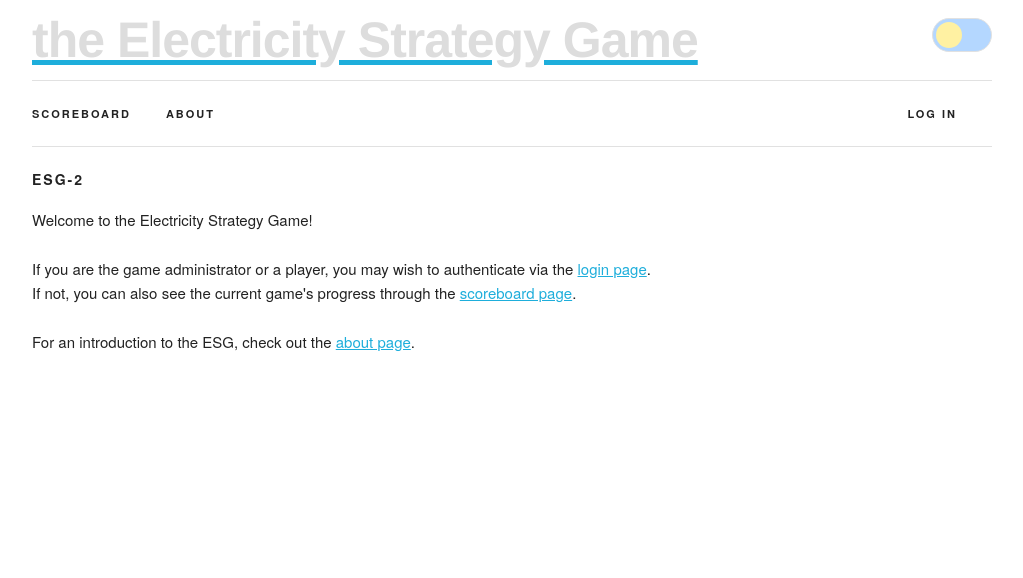
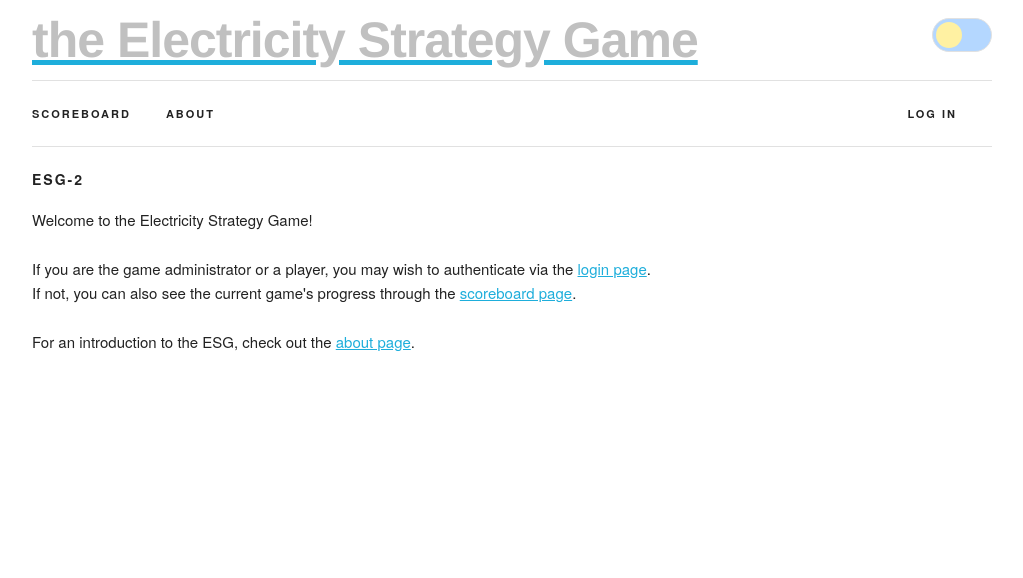
Before and after one commit to BenjaminHLee/ESG-2, a Flask app: page / in a window 1280 px wide. Shown: the top 578 px of the page, without its empty margins (128-1151 px from the left). Run offline with Flask 2, Linux system fonts and the light colour scheme; parts of the project's set-up code (start-up, migrations or seed data) failed here and were passed over; some libraries are stand-ins or nearby versions.

Commit message:
ESG header darker in light theme
Increased bright mode darkness of esg header text in response to user feedback

```diff
--- a/esg2/static/style.css
+++ b/esg2/static/style.css
@@ -19,7 +19,7 @@
   --navbar-link-color: #222;
   --navbar-name-color: #aaa;
   --navbar-active-color: #33C3F0;
-  --esg-header-color: #ddd;
+  --esg-header-color: #c0c0c0;
   --theme-switch-bg-color: #b4d7ff;
   --theme-switch-color: #fff1a2;
   --theme-switch-offset: 0px; }
```
